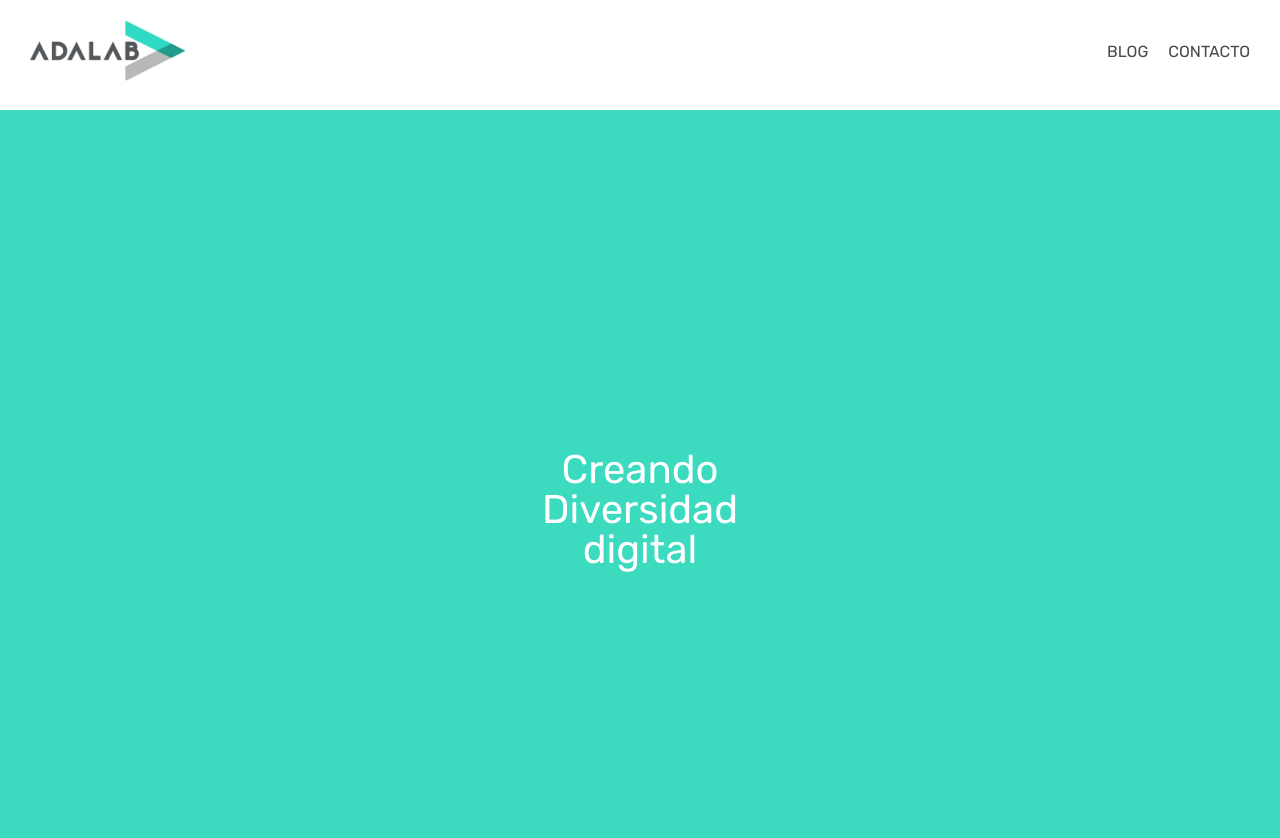
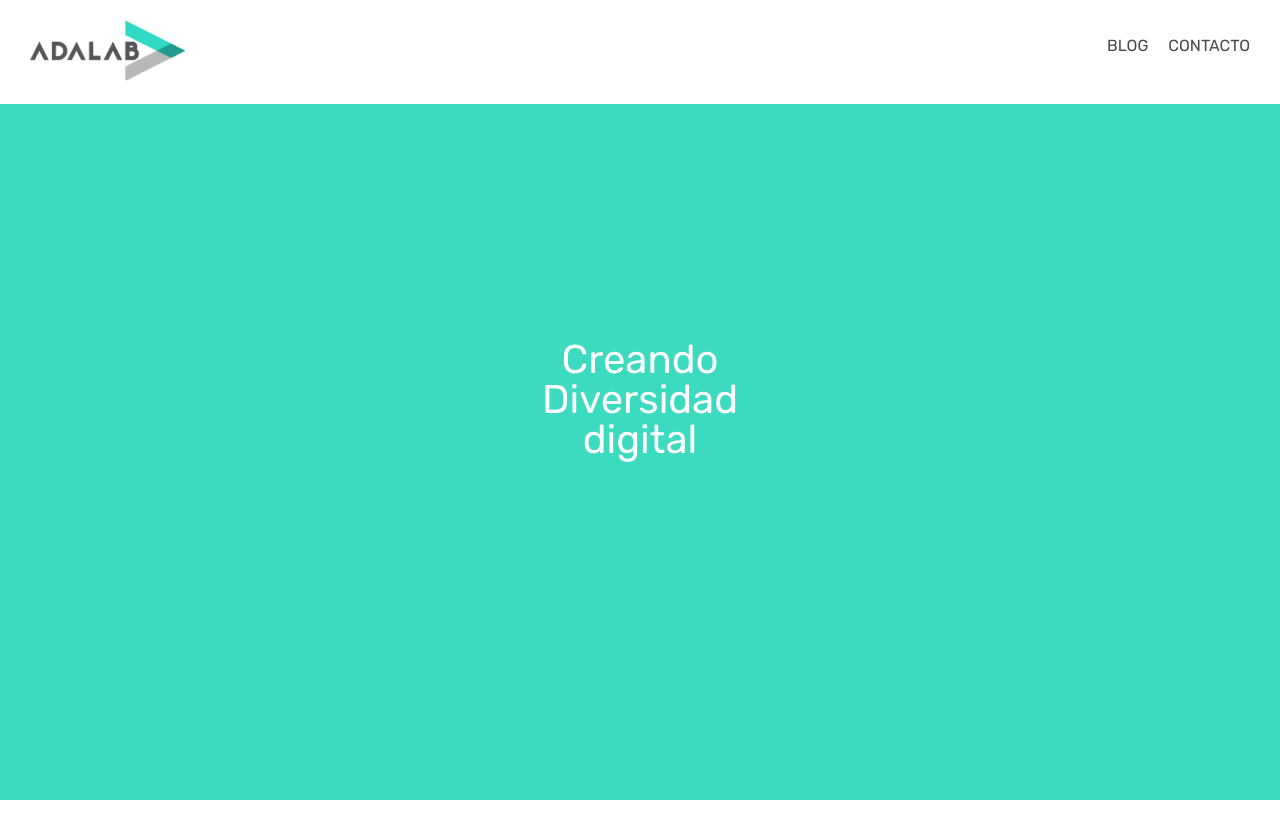
Before and after one commit to Calpurniax/modulo-1-evaluacion-intermedia-Calpurniax, a plain HTML site: page index.html in a window 1280 px wide. After the commit the page ends 800 px from the top, so only its background shows below. Drawn offline with Linux system fonts and the light colour scheme.

Commit message:
fixed main

```diff
--- a/Style/main.css
+++ b/Style/main.css
@@ -2,6 +2,7 @@
     font-family: 'Rubik', sans-serif;
     --texto-menu: #4a4a4a;
     --color-fondo: #3CDBC0;
+    --fondo-cabecera: #FFFFFF;
     --texto-principal: #FFFFFF;
 }
 .cabecera {
@@ -9,6 +10,7 @@
     top: 0px;
     width: 100vw;
     z-index: 1;
+    background-color: var(--fondo-cabecera)
 }
 .logo {
     margin: auto;
@@ -22,6 +24,7 @@
     flex-direction: row;
     gap: 1.25rem;
     justify-content: center;
+    margin-bottom: 0.813rem;
 }
 .links-nav a{
     text-decoration: none;
@@ -29,7 +32,7 @@
     font-size: 16px;
 }
 .contenedor-principal {
-    margin-top: 6.875rem;
+
     background-color: var(--color-fondo);
     color: var(--texto-principal);
     height: 100vh;
```
